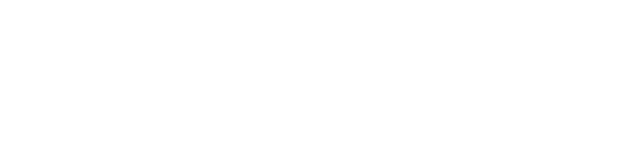
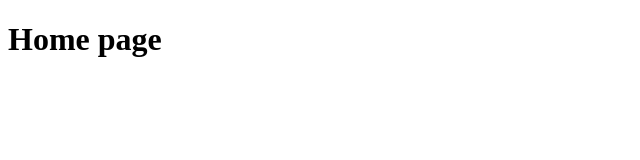
Before and after one commit to Filimon523/Featurebranch, a plain HTML site: page src/index.html in a window 1280 px wide. Shown: the whole page, without its empty margins (0-640 px from the left). Drawn offline with Linux system fonts and the light colour scheme.

Commit message:
updated index.html

```diff
--- a/src/index.html
+++ b/src/index.html
@@ -3,9 +3,9 @@
 <head>
     <meta charset="UTF-8">
     <meta name="viewport" content="width=device-width, initial-scale=1.0">
-    <title>Document</title>
+    <title>Git Workflow Project</Wbr></title>
 </head>
 <body>
-
+    <h1>Home page</h1>
 </body>
 </html>
```
